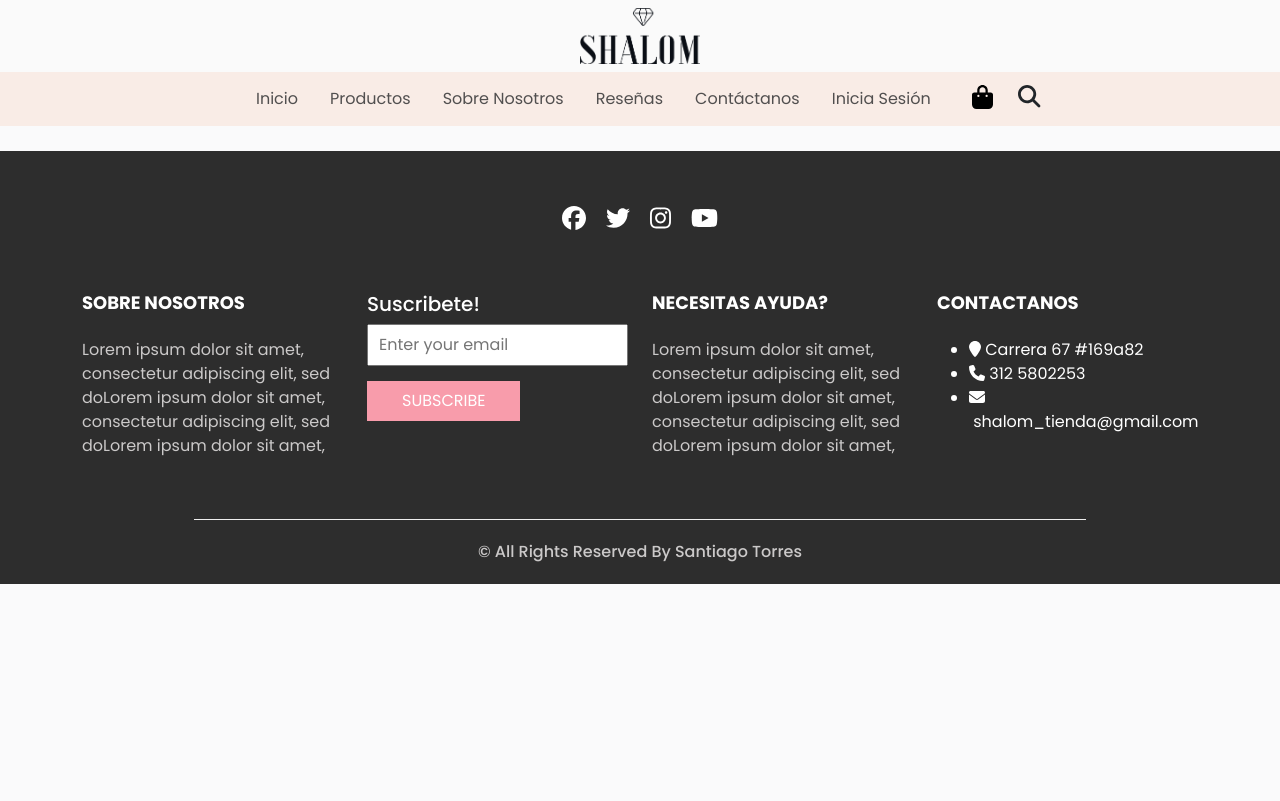
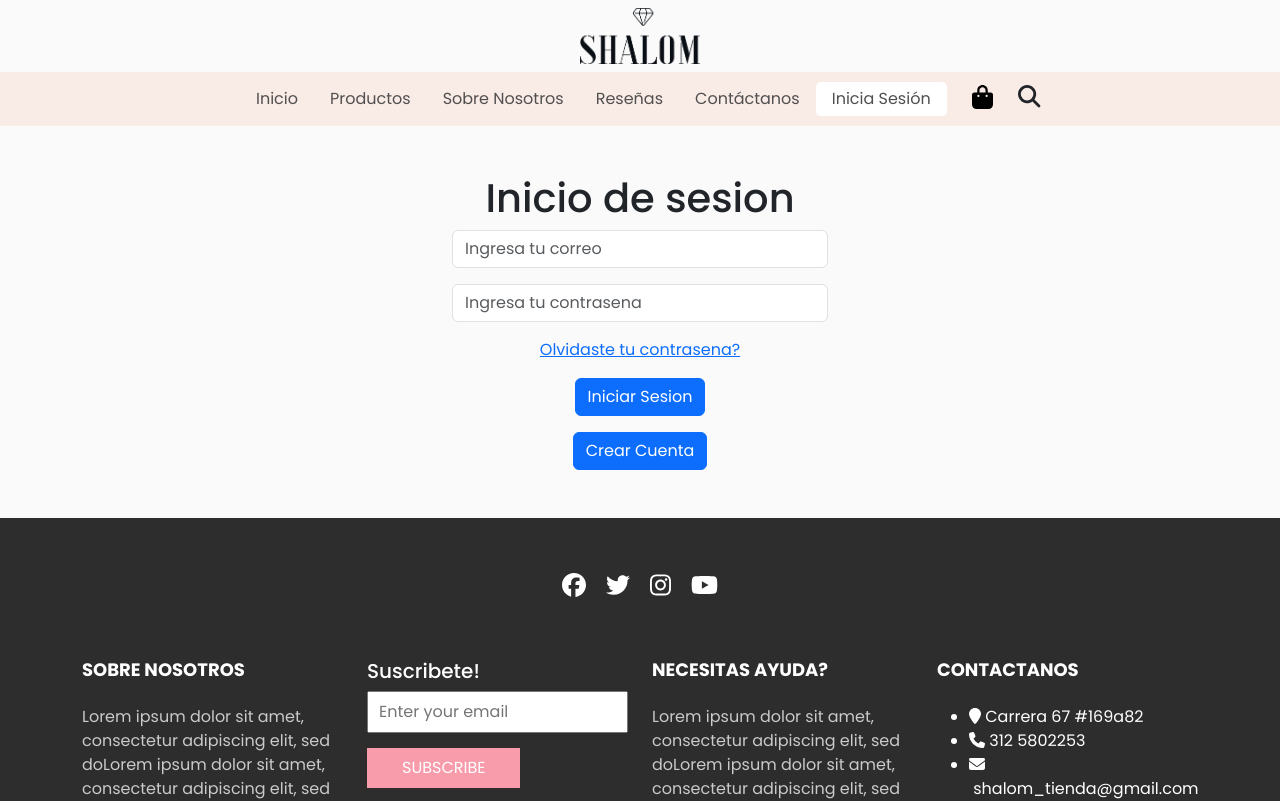
Before and after one commit to santiago-torres1/shalom, a React (Create React App) app: page /login in a window 1280 px wide. Shown: the top 801 px of the page. Built offline with nearby package versions, Linux system fonts and the light colour scheme.

Commit message:
added login page. pending styling

```diff
--- a/src/App.js
+++ b/src/App.js
@@ -3,6 +3,7 @@ import { BrowserRouter as Router, Routes, Route } from 'react-router-dom';
 import Header from './components/Header';
 import Home from './components/Home';
 import Shop from './components/Shop';
+import Login from './components/Login/Login';
 import { library } from '@fortawesome/fontawesome-svg-core';
 import { faUser, faShoppingBag, faSearch, faPhone, faMapMarker, faEnvelope} from '@fortawesome/free-solid-svg-icons';
 import Footer from './components/Footer/Footer';
@@ -17,6 +18,7 @@ const App = () => {
         <Routes>
           <Route path="/" element={<Home />} />
           <Route path="/shop" element={<Shop />} />
+          <Route path="/login" element={<Login />} />
         </Routes>
       </main>
       <Footer />
--- a/src/assets/css/style.css
+++ b/src/assets/css/style.css
@@ -99,11 +99,6 @@
       align-items: center;
 
   }
-
-  .info_section {
-      margin: 0 25px 25px;
-  }
-
 
 }
 
--- a/src/components/Header.js
+++ b/src/components/Header.js
@@ -43,7 +43,7 @@ function Header() {
             <Nav.Item className={current==='/contact' ? 'active' : undefined}>
               <Link to="/contact" className="nav-link px-3 custom-navlink">Contáctanos</Link>
             </Nav.Item>
-            <Nav.Item>
+            <Nav.Item className={current==='/login' ? ' active' : undefined}>
               <Link to="/login" className="nav-link px-3">
                 <span>Inicia Sesión</span>
               </Link>
--- /dev/null
+++ b/src/components/Login/Login.css
@@ -0,0 +1,9 @@
+.container .custom-input {
+    width: 400px;
+}
+
+@media (max-width: 768px) {
+    .container .custom-input {
+        width: 90%;
+    }
+}
--- /dev/null
+++ b/src/components/Login/Login.js
@@ -0,0 +1,28 @@
+import { Container, Button, Form } from 'react-bootstrap';
+import './Login.css'
+import { Link } from 'react-router-dom';
+
+function Login () {
+    return (
+        <Container className='my-5'>
+            <h1 className='my-2 mx-auto text-center'>Inicio de sesion</h1>
+            <Container className='custom-input text-center'>
+                <Form>
+                    <Form.Group controlId='formBasicEmail' className='mb-3'>
+                        <Form.Control type='email' placeholder='Ingresa tu correo'/>
+                    </Form.Group>
+                    <Form.Group controlId='formBasicPassword' className='mb-3'>
+                        <Form.Control type='password' placeholder='Ingresa tu contrasena' />
+                    </Form.Group>
+                    <Link to="/forgot">Olvidaste tu contrasena?</Link><br/>
+                    <Button type='submit' className='mx-auto my-3'>
+                        Iniciar Sesion
+                    </Button>
+                </Form>
+                <Button>Crear Cuenta</Button>
+            </Container>
+        </Container>
+    )
+}
+
+export default Login
```
